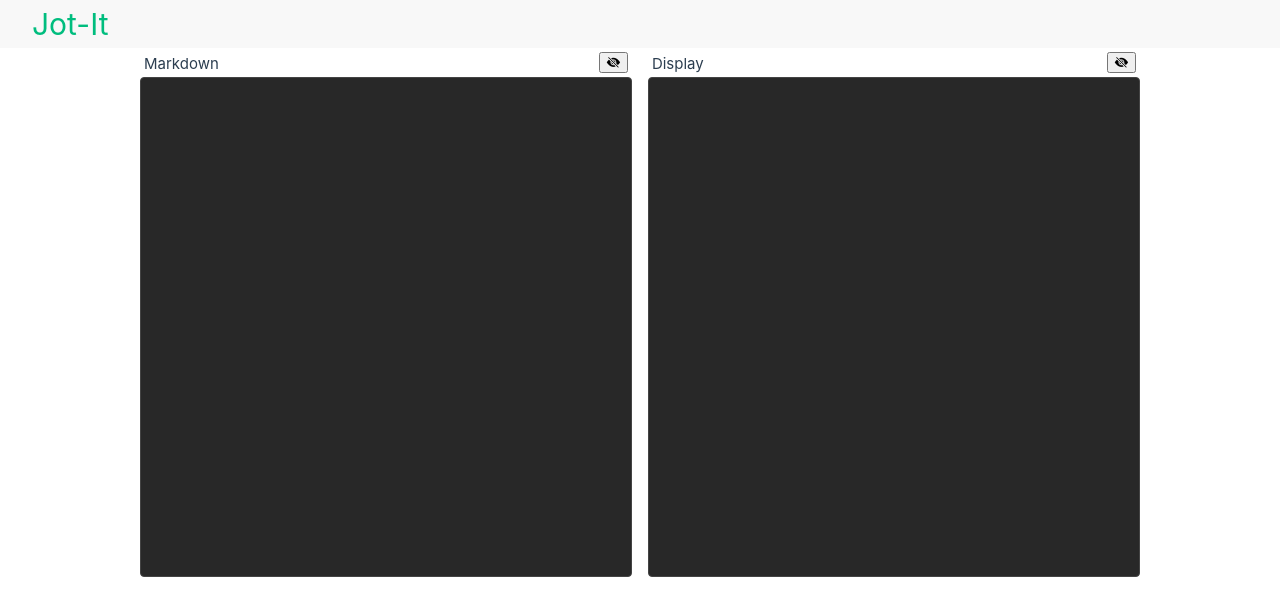
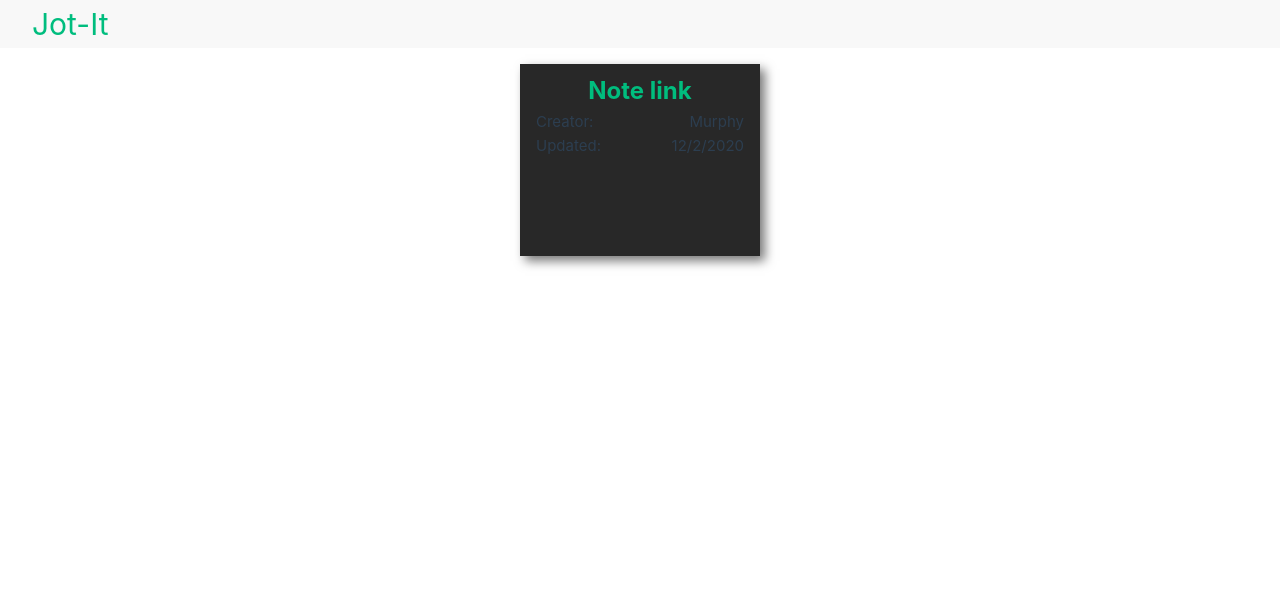
Before and after one commit to murphyjstevens/jot-it, a Vue app: page / in a window 1280 px wide. Shown: the top 616 px of the page. Built offline with nearby package versions, Linux system fonts and the light colour scheme.

Commit message:
Added navigation and notelist vue

```diff
--- a/package.json
+++ b/package.json
@@ -13,7 +13,8 @@
     "bootstrap-icons": "^1.8.1",
     "markdown-it": "^12.3.2",
     "pinia": "^2.0.13",
-    "vue": "^3.2.31"
+    "vue": "^3.2.31",
+    "vue-router": "^4.0.14"
   },
   "devDependencies": {
     "@rushstack/eslint-patch": "^1.1.0",
--- a/src/App.vue
+++ b/src/App.vue
@@ -1,6 +1,5 @@
 <script setup lang="ts">
 import TheHeader from './components/TheHeader.vue'
-import NoteItem from './components/NoteItem.vue'
 </script>
 
 <template>
@@ -8,17 +7,18 @@ import NoteItem from './components/NoteItem.vue'
     <TheHeader />
 
     <main class="align-center">
-      <NoteItem />
+      <router-view></router-view>
     </main>
   </div>
 </template>
 
-<style>
+<style lang="scss">
+@import 'bootstrap-icons/font/bootstrap-icons.css';
+
 @import './assets/base.css';
 @import './assets/flex.css';
 @import './assets/inputs.css';
-@import './assets/spacing.css';
-@import 'bootstrap-icons/font/bootstrap-icons.css';
+@import './assets/spacing.scss';
 
 main {
   max-width: 1280px;
--- a/src/assets/spacing.css
+++ /dev/null
@@ -1,15 +0,0 @@
-.mt-1 {
-    margin-top: 0.25rem !important;
-}
-
-.mr-1 {
-    margin-right: 0.25rem !important;
-}
-
-.mb-1 {
-    margin-bottom: 0.25rem !important;
-}
-
-.ml-1 {
-    margin-left: 0.25rem !important;
-}
--- /dev/null
+++ b/src/assets/spacing.scss
@@ -0,0 +1,65 @@
+$spacer: 1rem;
+
+.mt-1 {
+    margin-top: $spacer * 0.25 !important;
+}
+
+.mt-2 {
+    margin-top: $spacer * 0.5 !important;
+}
+
+.mt-3 {
+    margin-top: $spacer * 0.75 !important;
+}
+
+.mt-4 {
+    margin-top: $spacer !important;
+}
+
+.mr-1 {
+    margin-right: $spacer * 0.25 !important;
+}
+
+.mr-2 {
+    margin-right: $spacer * 0.5 !important;
+}
+
+.mr-3 {
+    margin-right: $spacer * 0.75 !important;
+}
+
+.mr-4 {
+    margin-right: $spacer !important;
+}
+
+.mb-1 {
+    margin-bottom: $spacer * 0.25 !important;
+}
+
+.mb-2 {
+    margin-bottom: $spacer * 0.5 !important;
+}
+
+.mb-3 {
+    margin-bottom: $spacer * 0.75 !important;
+}
+
+.mb-4 {
+    margin-bottom: $spacer !important;
+}
+
+.ml-1 {
+    margin-left: $spacer * 0.25 !important;
+}
+
+.ml-2 {
+    margin-left: $spacer * 0.5 !important;
+}
+
+.ml-3 {
+    margin-left: $spacer * 0.75 !important;
+}
+
+.ml-4 {
+    margin-left: $spacer !important;
+}
--- /dev/null
+++ b/src/components/NoteList.vue
@@ -0,0 +1,38 @@
+<template>
+  <div class="card flex-column mt-4">
+    <router-link class="card-title" to="/Notes/1">Note link</router-link>
+    <div class="grid">
+      <span>Creator:</span>
+      <span class="grid-result">Murphy</span>
+
+      <span>Updated:</span>
+      <span class="grid-result">12/2/2020</span>
+    </div>
+  </div>
+</template>
+
+<style scoped lang="scss">
+.card {
+  width: 15rem;
+  height: 12rem;
+  background-color: var(--vt-c-black-mute);
+  padding: 0.5rem 1rem;
+  box-shadow: 5px 5px 10px #00000088;
+
+  &-title {
+    text-align: center;
+    font-size: 1.5rem;
+    font-weight: bold;
+  }
+}
+
+.grid {
+  display: grid;
+  grid-template-columns: 3.5rem auto;
+  column-gap: 0.5rem;
+
+  &-result {
+    text-align: right;
+  }
+}
+</style>
--- a/src/components/TheHeader.vue
+++ b/src/components/TheHeader.vue
@@ -1,6 +1,6 @@
 <template>
   <header>
-    <h1><a href="/">Jot-It</a></h1>
+    <h1><router-link to="/">Jot-It</router-link></h1>
   </header>
 </template>
 
--- a/src/main.ts
+++ b/src/main.ts
@@ -1,8 +1,14 @@
-import { createApp } from 'vue'
+import { createApp, h } from 'vue'
 import { createPinia } from 'pinia'
+
+import { router } from './router'
 import App from './App.vue'
 
-const app = createApp(App)
+const app = createApp({
+  render: () => h(App),
+})
+
+app.use(router)
 
 app.use(createPinia())
 
--- /dev/null
+++ b/src/router.ts
@@ -0,0 +1,14 @@
+import { createRouter, createWebHashHistory } from 'vue-router'
+
+import NoteItem from './components/NoteItem.vue'
+import NoteList from './components/NoteList.vue'
+
+const routes = [
+  { path: '/', name: 'NoteList', component: NoteList },
+  { path: '/Notes/:id', name: 'NoteItem', component: NoteItem },
+]
+
+export const router = createRouter({
+  history: createWebHashHistory(),
+  routes,
+})
```
Also changed, not shown: 1 other file (tests, documents, lock files or other folders).
